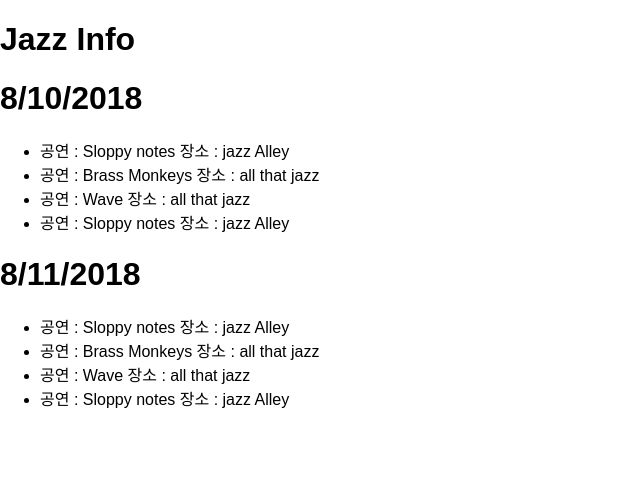
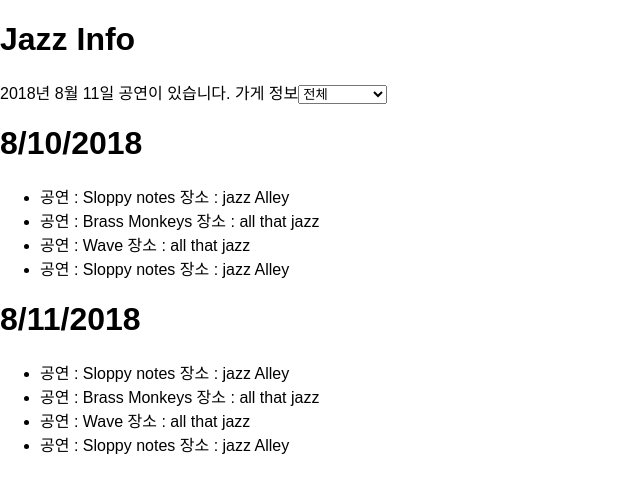
Before and after one commit to DaeyunKim/num5PJ_frontend, a React (Create React App) app: page / in a window 1280 px wide. Shown: the top 492 px of the page, without its empty margins (0-640 px from the left). Built offline with nearby package versions, Linux system fonts and the light colour scheme.

Commit message:
selectbox 수정하게되면 왜 오류가 나는건지 모르겠네

```diff
--- a/src/component/PerformList/PerformList.js
+++ b/src/component/PerformList/PerformList.js
@@ -4,14 +4,12 @@ import PerformanceCard from '../../component/PerformanceCard/PerformanceCard';
 
 const PerformList = ({data})=>{
 
-    //  console.log("performList",data);
+     console.log("performListData",data);
     //  console.log("performList",data.length);
-    // console.log(data[0].performInfo)
-    const listOfDate = data.map((info,index)=>{
-        console.log(info);
-        console.log(index);
-        return <PerformanceCard key={index} date = {info.date} performList = {info.performInfo}></PerformanceCard>
-
+    let dateData = data;
+    let listOfDate = dateData.map((info,index)=>{
+        // console.log("PerformList js info : ",info.performInfo);
+        return <PerformanceCard key={index} date = {info.date} performInfo = {info.performInfo}></PerformanceCard>
     })
 
     return (
--- a/src/component/PerformanceCard/PerformanceCard.js
+++ b/src/component/PerformanceCard/PerformanceCard.js
@@ -1,41 +1,64 @@
 import React, { Component } from 'react';
 import PropTypes from 'prop-types';
 
-class PerformanceCard extends Component {
-    constructor(props){
-        super(props);
-        console.log("PerformanceList Data : ",this.props);
-        this.state = {
-            data:this.props,
-            date : this.props.date,
-            performList: this.props.performList
-        }
-    }
+// class PerformanceCard extends Component {
+//     constructor(props){
+//         super(props);
+
+//         this.state = {
+//             data:this.props,
+//             date : this.props.date,
+//             performList: this.props.performData
+//         }
+//     }
 
 
-    render() {
-    console.log("performlist",this.state.performList);
-    const date = (<h1>{this.state.date}</h1>);
-    const performlist = this.state.performList.map((name,index)=>{
+//     render() {
+//     console.log("state performlist Card",this.props);
+//     // console.log("props Data Card: ",this.props.performList);
+//     const date = (<h1>{this.state.date}</h1>);
+//     const performlist = this.state.performList.map((name,index)=>{
+//         // console.log(name)
+//        return (
+//         <li key={index}> 공연 : {name.PerformanceName} 장소 : {name.location}</li>
+//        )
+//     })
+//     // const name = "date";
+//         return (
+//             <div>
+//                 {date}
+//                 <ul>
+//                     {performlist}
+//                 </ul>
+//             </div>
+//         );
+//     }
+// }
+
+
+const PerformanceCard = ({date,performInfo})=>{
+
+    console.log(" inside card performInfo : ",performInfo)
+    const dateTitle = (<h1>{date}</h1>);
+    const performlist = performInfo.map((name,index)=>{
+        // console.log(name)
        return (
         <li key={index}> 공연 : {name.PerformanceName} 장소 : {name.location}</li>
        )
     })
-    // const name = "date";
-        return (
-            <div>
-                {date}
-                <ul>
-                    {performlist}
-                </ul>
-            </div>
-        );
-    }
+
+    return (
+                    <div>
+                        {dateTitle}
+                        <ul>
+                            {performlist}
+                        </ul>
+                    </div>)
 }
 
 export default PerformanceCard;
 
 PerformanceCard.propTypes = {
     date:PropTypes.string,
-    performList:PropTypes.array
+    performInfo:PropTypes.array
 }
--- a/src/container/infoContainer/InfoContainer.js
+++ b/src/container/infoContainer/InfoContainer.js
@@ -6,32 +6,61 @@ class InfoContainer extends Component {
 
     constructor(props){
         super(props);
+        this.state = {
+            storeInfo : "전체",
+            // storeInfo : "jazz Alley",
+            origin_performData:"",
+            storeList:[],
+            filter_performData:"",
+        }
+        // this.handleChange = this.handleChange.bind(this);
+    }
+
+
+    //selectBox 가게 정보 바뀔때
+    handleChange=(e)=>{
+        // alert("change Store");
+        // console.log(e.target.value);
+        let filterID = e.target.value;
+        let performData = this.state.origin_performData;
+        // console.log("filterData : ",performData)
+
+        if(filterID==="전체"){
+            this.setState({
+                storeInfo:e.target.value,
+                origin_performData:this.state.origin_performData
+            })
+        }else{
+            console.log("filter 할아이디 값 : ",filterID)
+            let performFilter= performData.map((d)=>{
+                console.log("데이터 row",d);
+                 var performFilter = d.performInfo.filter((perform)=>perform.location===e.target.value);
+                 let data = {
+                     date: d.date,
+                     performData:  performFilter
+                 }
+                //  console.log("pre: ", data);
+                 return data;
+             })
+             console.log("filter한 데이터 : ", performFilter)
+             this.setState({
+                 storeInfo : e.target.value,
+                 filter_performData : performFilter
+             })
+             console.log("데이터 변경 : ",this.state)
+        }
+
+
+
+    }
+    componentDidMount(){
 
     }
 
+    //rendering하기 전에 state에 데이터 삽입
+    componentWillMount(){
 
-    render() {
-        // When it using Table Components
-        // const performInfo =
-        // {
-        //     columns: ['날짜', '공연', '아티스트', '장소'],
-        //     rows: [{
-        //     'Service': 'Veterinary Assitance',
-        //     'Cost/Unit': 50,
-        //     'Unit': '1 Hour',
-        //     'Units Requested': 12
-        //     }, {
-        //     'Service': 'Veterinary Assitance',
-        //     'Cost/Unit': 50,
-        //     'Unit': '1 Hour',
-        //     'Units Requested': 12
-        //     }]
-        // }
-
-        //make Performlist for performinfo of list : make list of Performq
-        // const performOfDate = performance.map()
-
-        let performData = [
+        const performData = [
             {
                date: new Date('2018-08-10').toLocaleDateString('se'),
                performInfo : [
@@ -75,14 +104,74 @@ class InfoContainer extends Component {
                 ]
              }
         ]
+        //데이터베이스에서 가게에 대한 정보만 가지고오는방법 vs 일자별 정보를 가지고와서 javascript에서 필터할때
+        const storeList = ["전체","jazz Alley","all that jazz"]
 
+        // console.log(storeList);
+        // console.log(performData);
+        // console.log(storeInfo);
+
+        this.setState({
+            storeInfo: this.state.storeInfo,
+            origin_performData: performData,
+            storeList :storeList
+        });
+
+    }
+
+    render() {
+        // When it using Table Components
+        // const performInfo =
+        // {
+        //     columns: ['날짜', '공연', '아티스트', '장소'],
+        //     rows: [{
+        //     'Service': 'Veterinary Assitance',
+        //     'Cost/Unit': 50,
+        //     'Unit': '1 Hour',
+        //     'Units Requested': 12
+        //     }, {
+        //     'Service': 'Veterinary Assitance',
+        //     'Cost/Unit': 50,
+        //     'Unit': '1 Hour',
+        //     'Units Requested': 12
+        //     }]
+        // }
+        console.log("render : state : ",this.state);
+        // console.log("origin : ",this.state.origin_performData);
+        // console.log("filter",this.state.filter_performData);
+
+        const selectBox = this.state.storeList.map((d,index)=>{
+            return <option key={index} value={d}>{d}</option>
+        })
+        //filter로 할지 아니면 전체로 할지 정하기
+        // const filterData = (this.state.storeInfo==="전체")?
+        // <PerformList data = {this.state.origin_performData}></PerformList> : <PerformList data = {this.state.filter_performData}></PerformList>;
+
+        const filter_Data = ()=>{
+            if(this.state.storeInfo==="전체"){
+
+                return <PerformList data = {this.state.origin_performData}></PerformList>;
+            }else{
+                console.log("after Filter",this.state.filter_performData);
+                return <PerformList data = {this.state.filter_performData}></PerformList>;
+            }
+        }
+
+        // console.log("truefalse : ",(this.state.storeInfo==="전체"),this.state.filter_performData)
+        // console.log("필터 선택 데이터 : ",filterData)
         return (
             <InfoWrapper>
-                {/* <div>
+                <div>
                     2018년 8월 11일 공연이 있습니다.
-                </div> */}
+                    <label> 가게 정보</label>
+                    {/* <select value={this.state.storeInfo} onChange={changeStoreInfo()}> */}
+                    <select value={this.state.storeInfo} onChange={this.handleChange}>
+                        {selectBox}
+                    </select>
+                </div>
                 {/* <TableComponent data = {performInfo}/> */}
-                <PerformList data = {performData}></PerformList>
+                {/* <PerformList data = {this.state.origin_performData}></PerformList> */}
+                {filter_Data()}
             </InfoWrapper>
         );
     }
```
